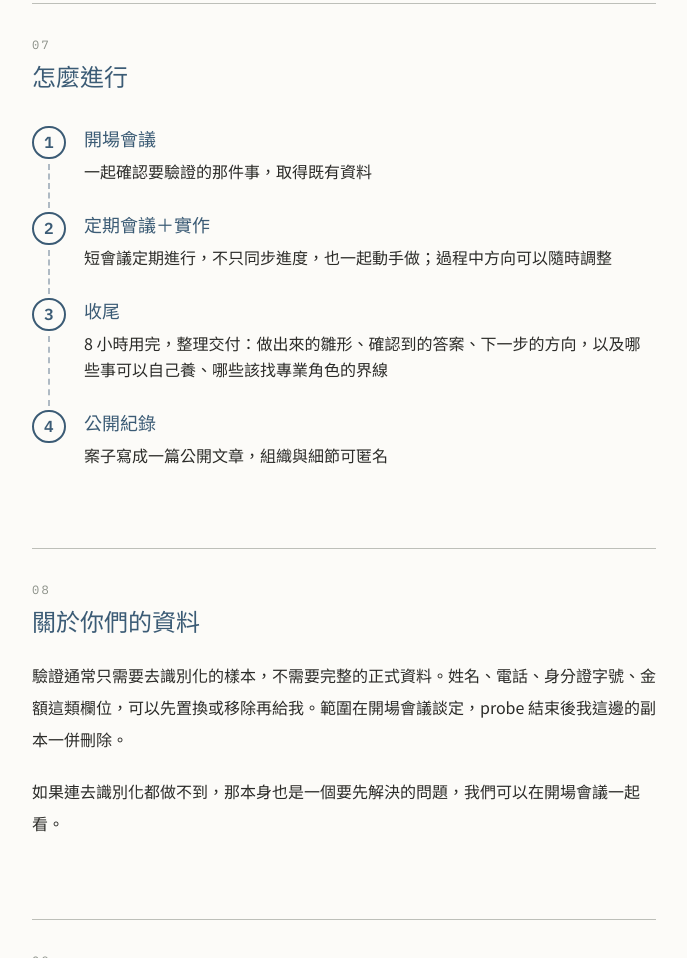
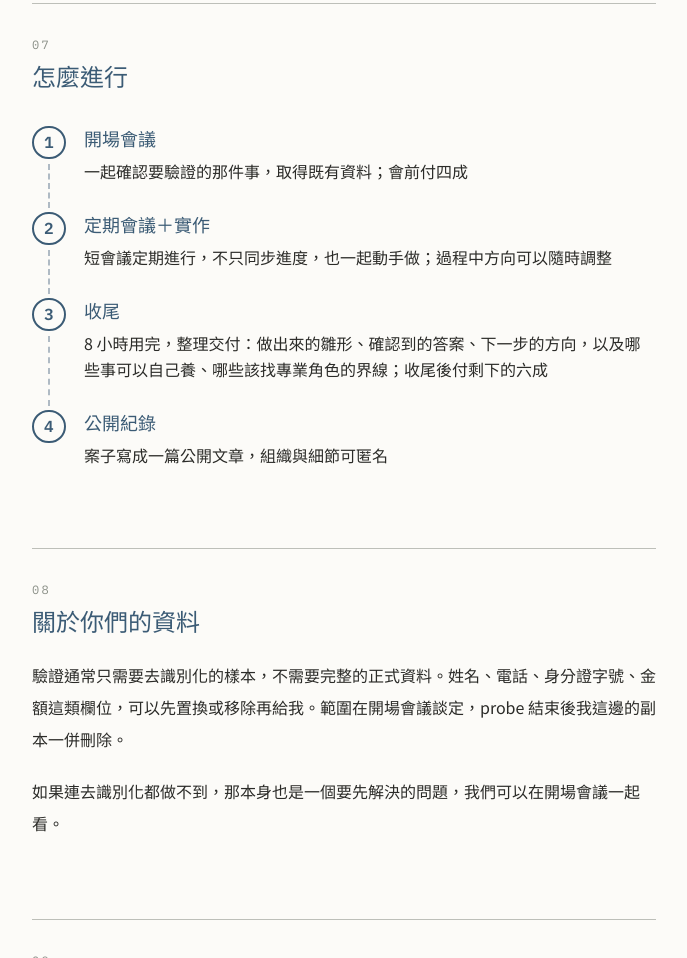
Before and after one commit to ddio/8h-probe, a website: page index.html in a window 1280 px wide. Shown: the part 5252-6210 px from the top of the page, without its empty margins (296-983 px from the left). Drawn offline with nearby package versions, Linux system fonts and the light colour scheme; files that its build step writes are made by us from their sources; a web font is replaced by a local one.

Commit message:
feat(site): payment timing on the process steps
開場會議加「會前付四成」，收尾加「收尾後付剩下的六成」，與價格卡一致。

Co-Authored-By: Claude Fable 5.1 <noreply@anthropic.com>

```diff
--- a/index.html
+++ b/index.html
@@ -260,7 +260,7 @@
       <ol class="steps mt-8">
         <li>
           <h3 class="font-display text-lg text-steel">開場會議</h3>
-          <p class="mt-1 leading-relaxed">一起確認要驗證的那件事，取得既有資料</p>
+          <p class="mt-1 leading-relaxed">一起確認要驗證的那件事，取得既有資料；會前付四成</p>
         </li>
         <li>
           <h3 class="font-display text-lg text-steel">定期會議＋實作</h3>
@@ -268,7 +268,7 @@
         </li>
         <li>
           <h3 class="font-display text-lg text-steel">收尾</h3>
-          <p class="mt-1 leading-relaxed">8 小時用完，整理交付：做出來的雛形、確認到的答案、下一步的方向，以及哪些事可以自己養、哪些該找專業角色的界線</p>
+          <p class="mt-1 leading-relaxed">8 小時用完，整理交付：做出來的雛形、確認到的答案、下一步的方向，以及哪些事可以自己養、哪些該找專業角色的界線；收尾後付剩下的六成</p>
         </li>
         <li>
           <h3 class="font-display text-lg text-steel">公開紀錄</h3>
```
